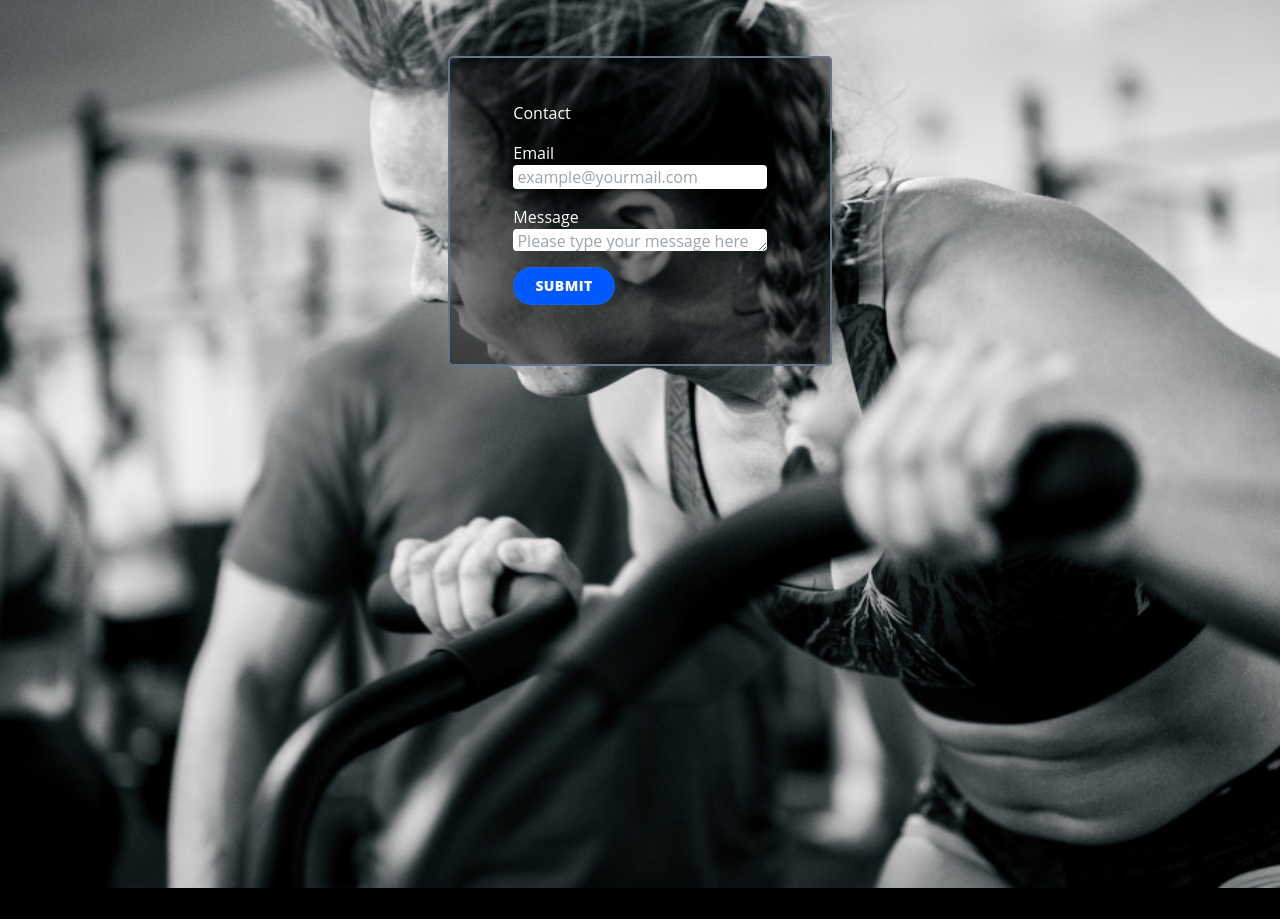
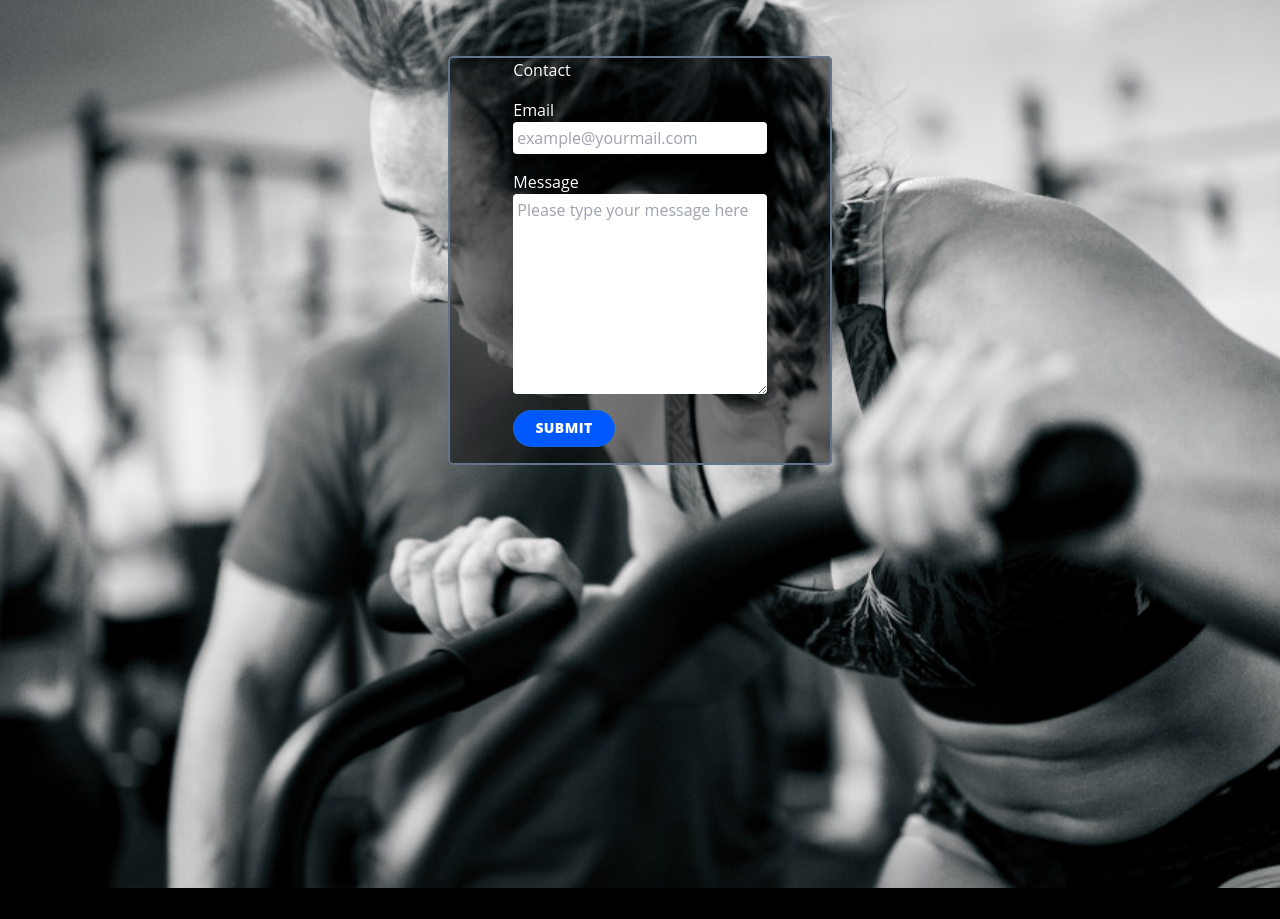
Before and after one commit to RobTheThief/steelworks-ci-5, a React app: page / in a window 1280 px wide. Shown: the part 3280-4199 px from the top of the page. Built offline with nearby package versions, Linux system fonts and the light colour scheme; the HTML template or start-up script is replaced by a standard one.

Commit message:
Increace contact message input height & add padding to all inputs

```diff
--- a/src/components/Login.js
+++ b/src/components/Login.js
@@ -3,7 +3,7 @@ import { Button } from "@mui/material";
 import { css } from "@emotion/css";
 
 export default function Login({ setIsRegister }) {
-  const inputClasses = "w-full mb-8 rounded";
+  const inputClasses = "w-full mb-8 rounded p-1";
   const handleClick = () => {
     setIsRegister(true);
   };
@@ -31,7 +31,7 @@ export default function Login({ setIsRegister }) {
           name="username_field"
           type="text"
           className={inputClasses}
-          placeholder=" Username"
+          placeholder="Username"
           required
         />
         <label htmlFor="password_field" className="text-white">
--- a/src/components/Register.js
+++ b/src/components/Register.js
@@ -3,7 +3,7 @@ import { Button } from "@mui/material";
 import { css } from "@emotion/css";
 
 export default function Register({ setIsRegister }) {
-  const inputClasses = "w-full mb-8 rounded";
+  const inputClasses = "w-full mb-8 rounded p-1";
   const handleClick = () => {
     setIsRegister(false);
   };
@@ -34,7 +34,7 @@ export default function Register({ setIsRegister }) {
             name="first_name_field"
             type="text"
             className={inputClasses}
-            placeholder=" First name"
+            placeholder="First name"
             required
           />
           <label htmlFor="last_name_field" className="text-white">
@@ -45,7 +45,7 @@ export default function Register({ setIsRegister }) {
             name="last_name_field"
             type="text"
             className={inputClasses}
-            placeholder=" Last name"
+            placeholder="Last name"
             required
           />
           <label htmlFor="email_field" className="text-white">
@@ -67,7 +67,7 @@ export default function Register({ setIsRegister }) {
             name="username_field"
             type="text"
             className={inputClasses}
-            placeholder=" Username"
+            placeholder="Username"
             required
           />
           <label htmlFor="password_field" className="text-white">
@@ -166,7 +166,7 @@ export default function Register({ setIsRegister }) {
               className={`text-blue-300 ml-4 block cursor-pointer min-w-32 ${css`
                 min-width: 154px;
                 @media (max-width: 1226px) {
-                  margin-left: 0.125rem;
+                  margin: 0.5rem 0 0 0.125rem;
                 }
               `}`}
               onClick={handleClick}
--- a/src/pages/Home.js
+++ b/src/pages/Home.js
@@ -95,7 +95,6 @@ function Home(props) {
             className={css`
               width: 30%;
               min-width: 295px;
-              height: 310px;
               border-radius: 5px;
               border: #64748b solid 2px;
               background-color: rgba(0, 0, 0, 0.473);
@@ -107,7 +106,7 @@ function Home(props) {
           >
             <form
               action="https://formspree.io/f/xqkjjegb"
-              className=" w-2/3 h-2/3 flex flex-col z-50 mb-4"
+              className="w-2/3 h-2/3 flex flex-col z-50 mb-4"
               method="POST"
             >
               <span className="text-white w-full mb-4">Contact</span>
@@ -118,8 +117,8 @@ function Home(props) {
                 id="email_field"
                 name="email_field"
                 type="email"
-                className="w-full mb-4 rounded"
-                placeholder=" example@yourmail.com"
+                className="w-full mb-4 rounded p-1"
+                placeholder="example@yourmail.com"
                 required
               />
 
@@ -129,8 +128,8 @@ function Home(props) {
               <textarea
                 id="message_field"
                 name="message_field"
-                className="mb-4 rounded"
-                placeholder=" Please type your message here"
+                className={`mb-4 rounded p-1 ${css`height: 200px;`}`}
+                placeholder="Please type your message here"
                 required
               ></textarea>
               <Button
```
